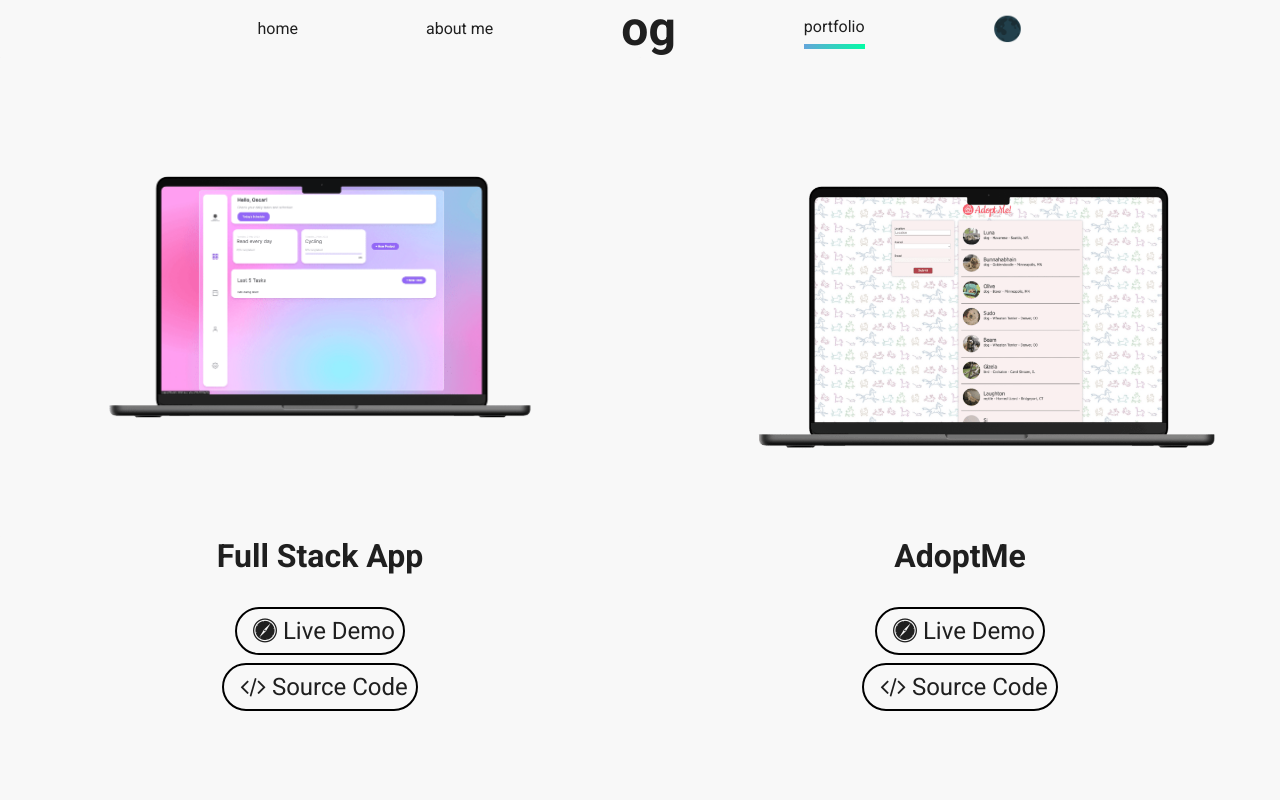
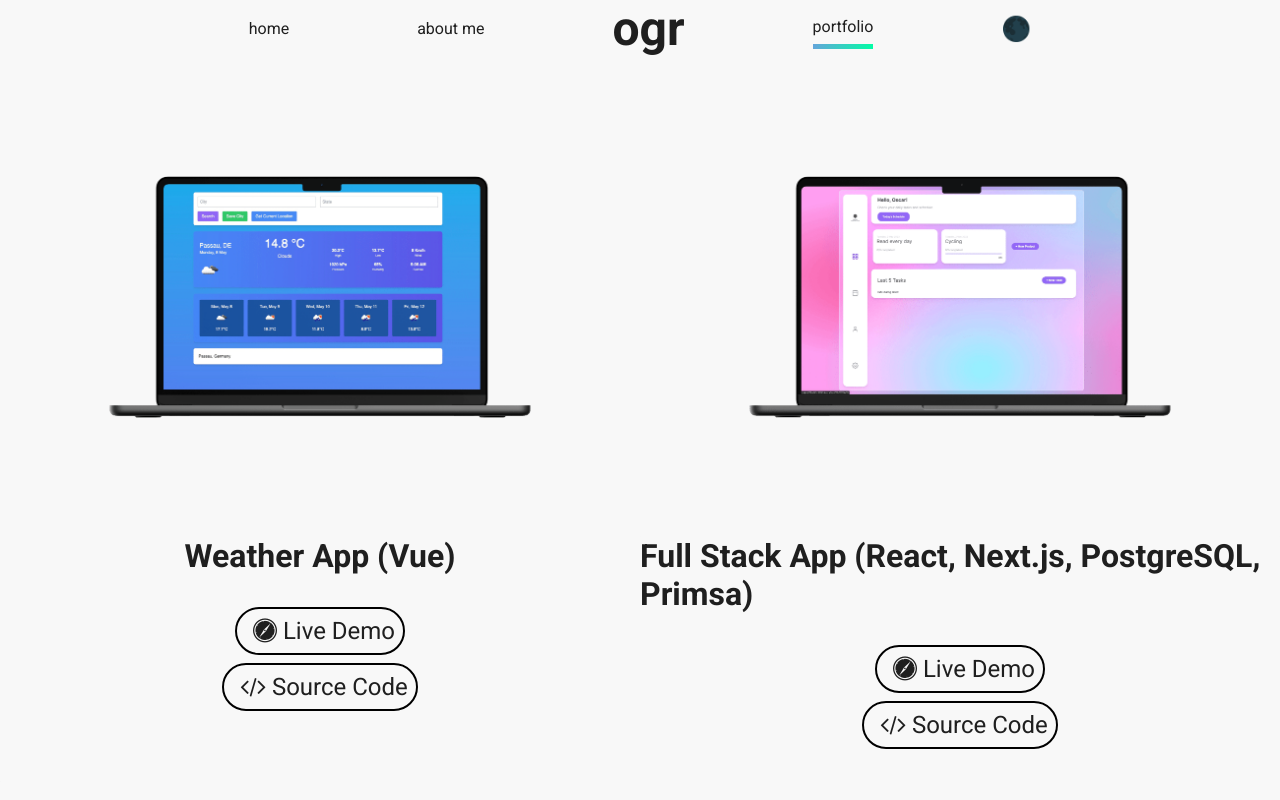
Before and after one commit to paytonjewell/ReactPortfolioTemplate, a React (Create React App) app: page /portfolio in a window 1280 px wide. Shown: the top 800 px of the page. Built offline with nearby package versions, Linux system fonts and the light colour scheme; the HTML template or start-up script is replaced by a standard one.

Commit message:
Remove data info.js (#1)
Co-authored-by: Oscar Gallego <hola@oscargallegoruiz.com>

```diff
--- a/src/info/Info.js
+++ b/src/info/Info.js
@@ -2,6 +2,7 @@ import self from "../img/self.png";
 import mock1 from "../img/mock1.png";
 import mock2 from "../img/mock2.png";
 import mock3 from "../img/mock3.png";
+import mock4 from "../img/mock4.png";
 
 /* Hi there! Thanks for checking out my portfolio template. Be sure to read the comments to get a better understanding of
 how to make this template work best for you! */
@@ -13,16 +14,10 @@ These colors will be used to style your name on the homepage, the background of
 the site.
  */
 
-/*
-So let's get started! Some of the info below is pretty self-explanatory, like 'firstName' and 'bio'. I'll try to explain anything
-that might not be obvious right off the bat :) I recommend looking at the template example live using "npm start" to get an idea
-of what each of the values mean.
- */
-
 export const info = {
   firstName: "Óscar",
   lastName: "Gallego",
-  initials: "OG", // the example uses first and last, but feel free to use three or more if you like.
+  initials: "OGR",
   position: "a Frontend Developer",
   selfPortrait: self, // don't change this unless you want to name your self-portrait in the "img" folder something else!
   gradient: `-webkit-linear-gradient(135deg, ${colors})`, // don't change this either
@@ -87,13 +82,19 @@ export const info = {
   portfolio: [
     // This is where your portfolio projects will be detailed
     {
-      title: "Full Stack App",
+      title: "Weather App (Vue)",
+      live: "https://weatherapp.oscargallegoruiz.com/",
+      source: "https://github.com/garbarok/weather-app",
+      image: mock4,
+    },
+    {
+      title: "Full Stack App (React, Next.js, PostgreSQL, Primsa)",
       live: "https://fullstack.garbarok.com", //this should be a link to the live version of your project, think github pages, netlify, heroku, etc. Or your own domain, if you have it.
       source: "https://github.com/garbarok/fullstack-app", // this should be a link to the **repository** of the project, where the code is hosted.
       image: mock1,
     },
     {
-      title: "AdoptMe",
+      title: "AdoptMe (React)",
       live: "https://adopt-me-red.vercel.app/",
       source: "https://github.com/garbarok/AdoptMe",
       image: mock2,
```
Also changed, not shown: src/img/mock4.png (added).
